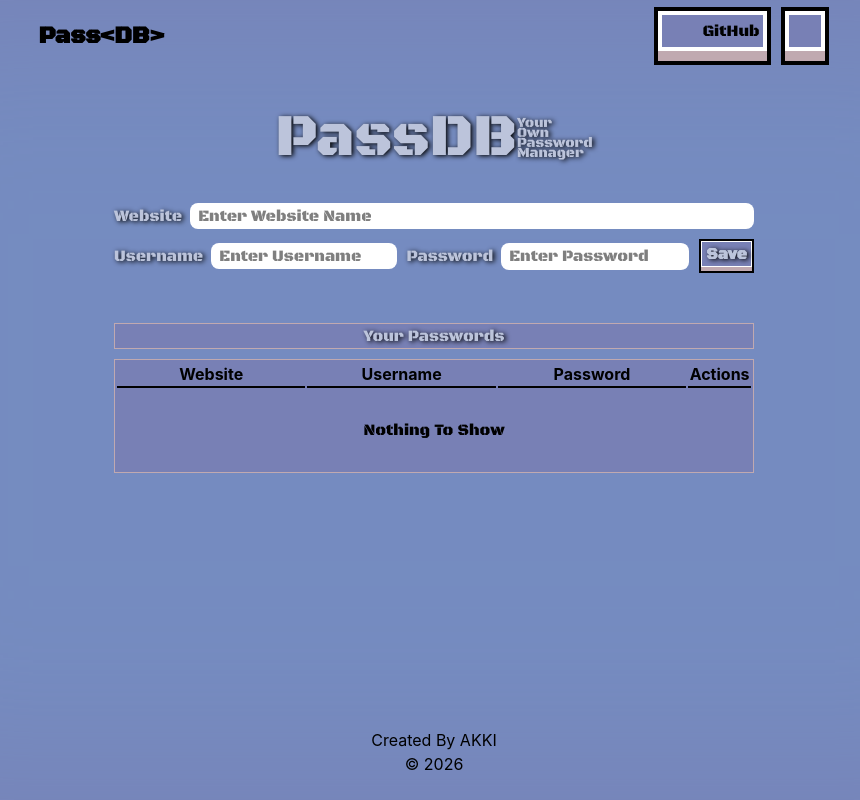
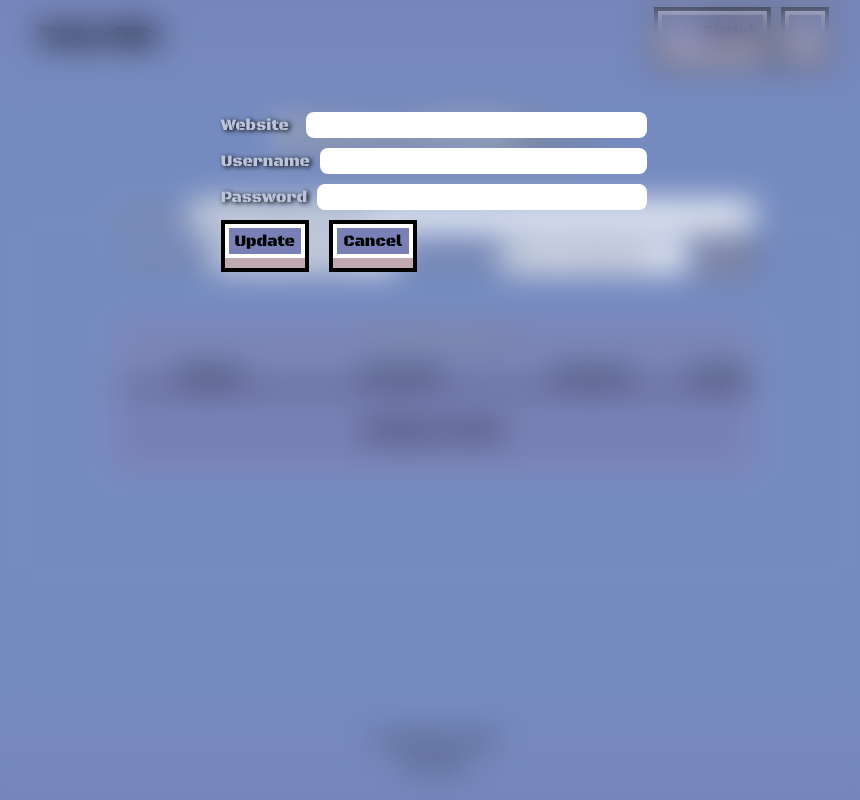
Before and after one commit to Ankryptic/PassDB, a React (Vite) app: page / in a window 1280 px wide. Shown: the whole page, without its empty margins (206-1066 px from the left). Built offline with nearby package versions, Linux system fonts and the light colour scheme; some icons are missing.

Commit message:
add edit section

```diff
--- a/src/components/Password.jsx
+++ b/src/components/Password.jsx
@@ -214,6 +214,54 @@ const Password = () => {
 
                 </div>
             </div>
+
+            <div className="edit-section font-blackOps w-full h-screen absolute z-10 backdrop-blur-lg top-0 flex justify-center pt-28">
+                <div className="w-1/3 space-y-2.5">
+                    <div className="flex items-center justify-between gap-2.5">
+                        <label className="text-shadow-[2px_1px_5px_black] text-[#bcc4db]" htmlFor="website-edit">Website</label>
+                        <input
+                            className="bg-white w-[80%] rounded-lg px-2 py-px focus-within:outline-3 focus-within:outline-black "
+                            type="text" id="website" name="website"
+                            value=''
+                            onChange=''
+                        />
+                    </div>
+                    <div className="flex items-center justify-between gap-2.5">
+                        <label className="text-shadow-[2px_1px_5px_black] text-[#bcc4db]" htmlFor="username-edit">Username</label>
+                        <input
+                            className="bg-white w-[80%] rounded-lg px-2 py-px focus-within:outline-3 focus-within:outline-black"
+                            type="text" id="website" name="website"
+                            value=''
+                            onChange=''
+                        />
+                    </div>
+                    <div className="flex items-center justify-between gap-2.5">
+                        <label className="text-shadow-[2px_1px_5px_black] text-[#bcc4db]" htmlFor="password-edit">Password</label>
+                        <input
+                            className="bg-white w-[80%] rounded-lg px-2 py-px focus-within:outline-3 focus-within:outline-black"
+                            type="text" id="website" name="website"
+                            value=''
+                            onChange=''
+                        />
+                    </div>
+                    <div className="buttons flex items-center gap-5">
+
+                        {/* Update Button */}
+                        <div className="update-btn w-22 cursor-pointer border-4 border-black bg-[#c0a9b0] pb-2.5 select-none transition-all duration-100 ease-in-out active:p-0 active:mb-2.5 active:translate-y-2.5">
+                            <button className="cursor-pointer w-20 bg-[#7880b5] flex items-enter justify-center border-4 border-white  p-1 py-px">
+                                <span>Update</span>
+                            </button>
+                        </div>
+
+                        {/* Cancel Button */}
+                        <div className="update-btn w-22 cursor-pointer border-4 border-black bg-[#c0a9b0] pb-2.5 select-none transition-all duration-100 ease-in-out active:p-0 active:mb-2.5 active:translate-y-2.5">
+                            <button className="cursor-pointer w-20 bg-[#7880b5] flex items-enter justify-center border-4 border-white  p-1 py-px">
+                                <span>Cancel</span>
+                            </button>
+                        </div>
+                    </div>
+                </div>
+            </div>
         </div>
     )
 }
```
Lines whose indentation alone changed are shown as unchanged.
